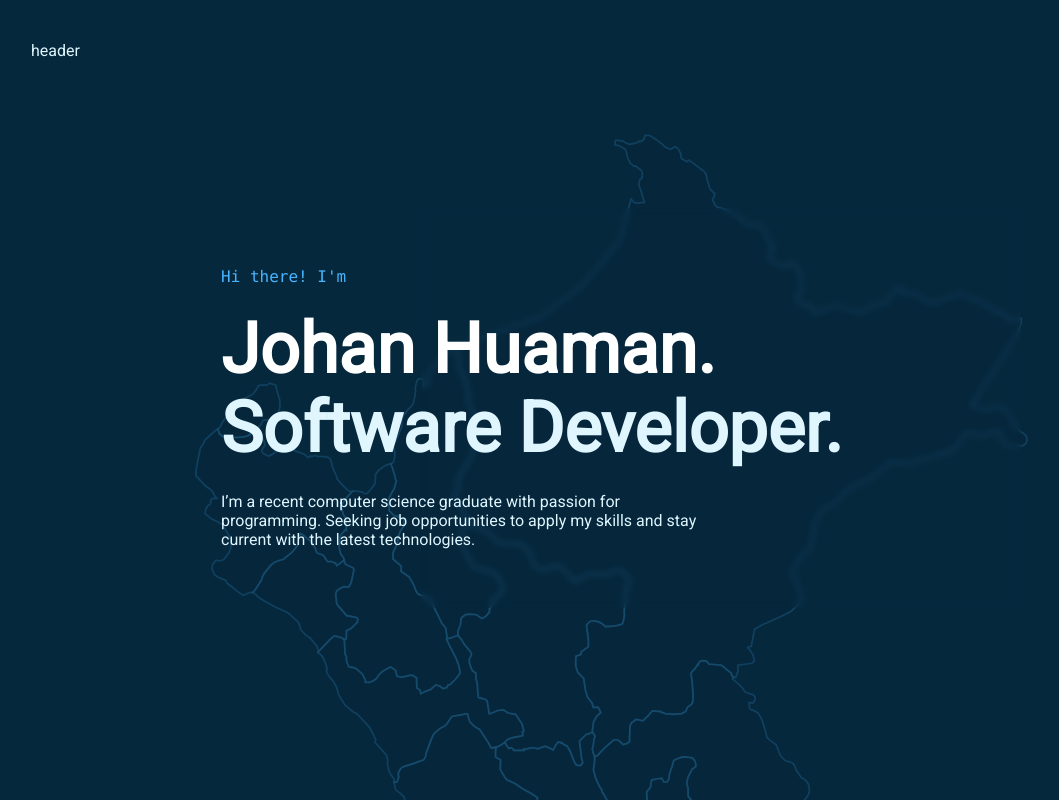
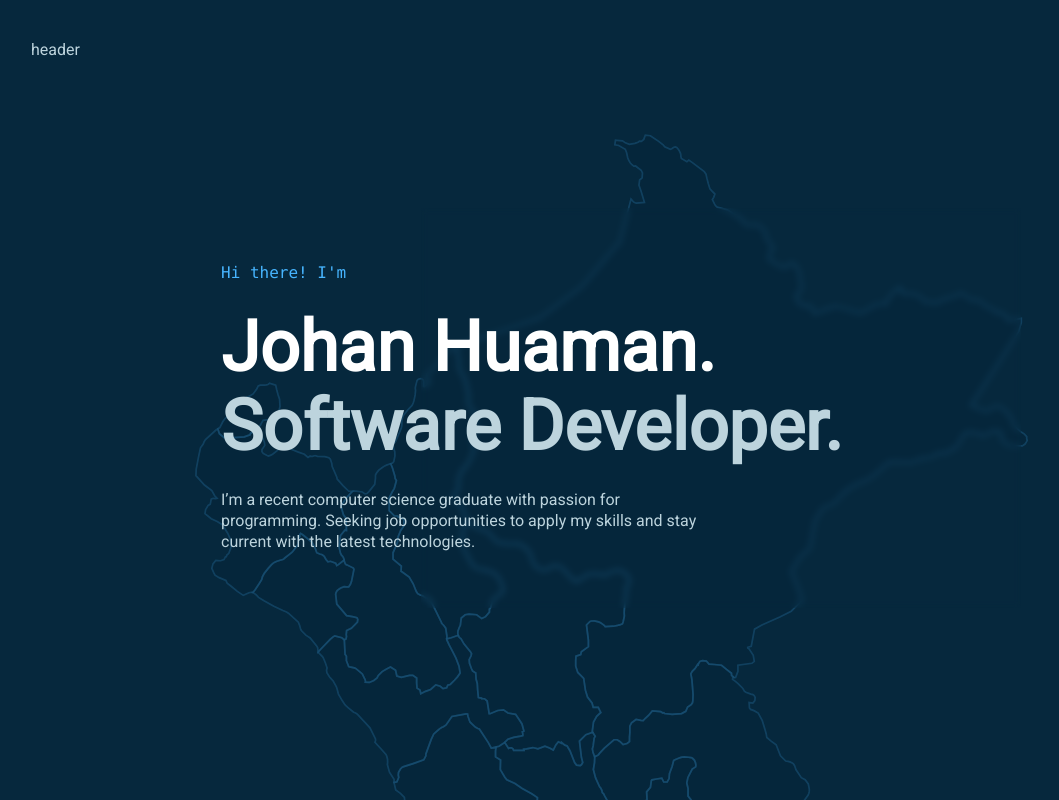
Before and after one commit to jhn-cde/portfolio, a Next.js app: page / in a window 1280 px wide. Shown: the top 800 px of the page, without its empty margins (19-1078 px from the left). Built offline with nearby package versions, Linux system fonts and the light colour scheme.

Commit message:
global header h* color

```diff
--- a/styles/global.css
+++ b/styles/global.css
@@ -7,7 +7,8 @@
   --global-background-color: #06283D;
   --global-foreground-color: #051620;
   --global-primary-color: #47B5FF;
-  --global-text-color: #DFF6FF;
+  --global-header-color: #DFF6FF;
+  --global-text-color: #BDD4DD;
   --global-title-text-color: #FFFFFF;
   --nav-height: 100px;
   --nav-scroll-height: 70px;
@@ -21,7 +22,8 @@
     --global-foreground-color: #051620;
     --global-foreground-transparent-color: #051620A8;
     --global-primary-color: #47B5FF;
-    --global-text-color: #DFF6FF;
+    --global-header-color: #DFF6FF;
+    --global-text-color: #B5B2CB;
     --global-title-text-color: #FFFFFF;
   }
 }
@@ -36,11 +38,16 @@ body {
 * {
   box-sizing: border-box;
   font-family: var(--roboto-font);
+  font-weight: 400;
+  line-height: 1.3;
   margin: 0;
   padding: 0;
 }
 
-h1, h2, h3, h4, h5, h6, a, p {
+h1, h2, h3, h4, h5, h6 {
+  color: var(--global-header-color);
+}
+a, p{
   color: var(--global-text-color);
 }
 
```
